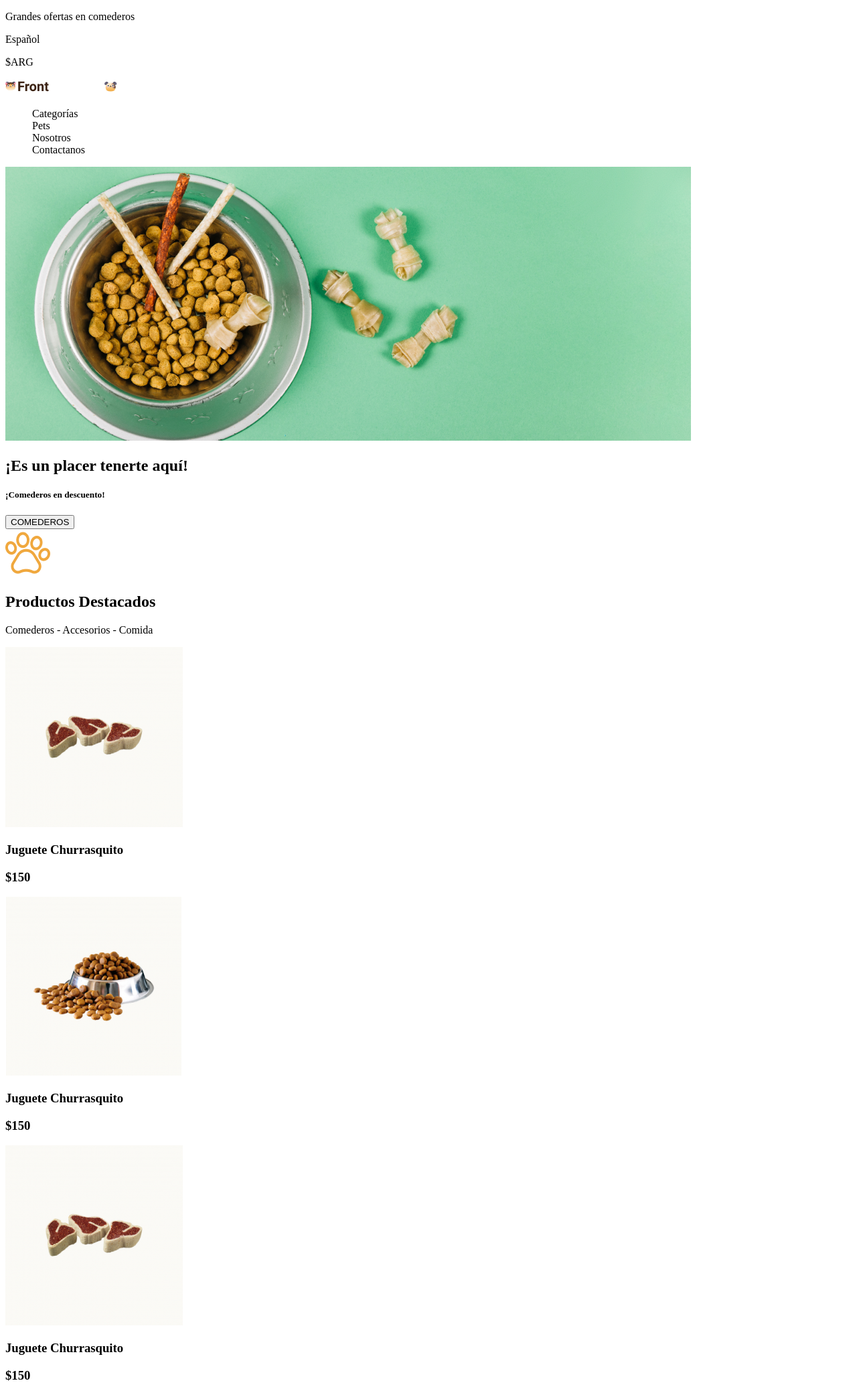
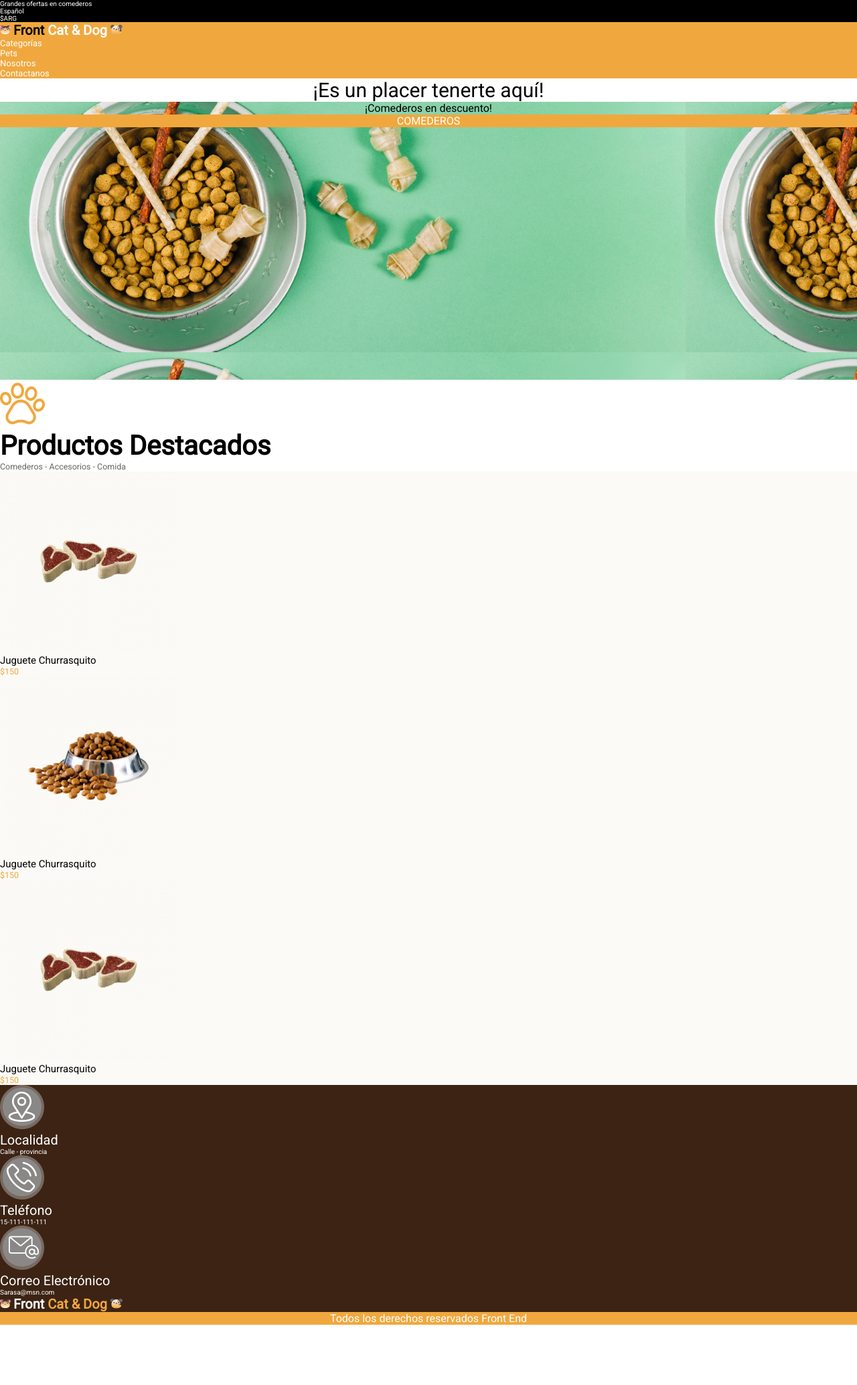
Before and after one commit to lautarodesouches/dh-front-end, a plain HTML site: page index.html in a window 1280 px wide. Shown: the top 2068 px of the page at 67% size. After the commit the page ends 1978 px from the top, so only its background shows below. Drawn offline with Linux system fonts and the light colour scheme.

Commit message:
css agregado

```diff
--- /dev/null
+++ b/css/style.css
@@ -0,0 +1,111 @@
+/* Font Awesome 6.1.0 */
+@import url("https://use.fontawesome.com/releases/v6.1.0/css/all.css");
+
+/* Google Fonts - Roboto */
+@import url('https://fonts.googleapis.com/css2?family=Roboto&display=swap');
+
+/* Global */
+
+*{
+    margin: 0;
+    padding: 0;
+    font-weight: 400;
+    font-family: 'Roboto', sans-serif;
+}
+
+/* Coustom */
+
+#menu-superior{
+    background-color: black;
+    color: white;
+    font-size: 10px;
+    font-weight: 400;
+}
+
+#menu-principal{
+    background-color: #F0A83E;
+    color: white;
+}
+
+#menu-principal nav{
+    font-size: 13px;
+}
+
+.logo span{
+    font-weight: 700;
+    font-size: 20px;
+}
+
+.text-black{
+    color: black;
+}
+
+#banner{
+    background-image: url('../img/background-banner.png');
+    height: 450px;
+    text-align: center;
+}
+
+#banner h1{
+    background-color: white;
+    color: black;
+    font-size: 30px;
+}
+
+#banner h2, h3{
+    font-size: 16px;
+}
+
+#banner h3{
+    background-color: #F0A83E;
+    color: white;
+}
+
+#productos{
+    font-size: 15px;
+}
+
+#productos h2{
+    font-size: 40px;
+    font-weight: 700;
+}
+
+#productos h5{
+    color: #666666;
+}
+
+#productos article{
+    background-color: #FBFAF6;
+}
+
+#productos article h4, h5{
+    font-weight: 500;
+}
+
+#productos article h5{
+    color: #F0A83E;
+}
+
+#contacto{
+    background-color: #3C2313;
+    color: white;
+    font-weight: 400;
+}
+
+#contacto h4{
+    font-size: 20px;
+}
+
+#contacto h5{
+    font-size: 10px
+}
+
+.text-orange{
+    color: #F0A83E;
+}
+
+footer{
+    text-align: center;
+    background-color: #F0A83E;
+    color: white;
+}
--- a/index.html
+++ b/index.html
@@ -4,7 +4,8 @@
     <meta charset="UTF-8">
     <meta http-equiv="X-UA-Compatible" content="IE=edge">
     <meta name="viewport" content="width=device-width, initial-scale=1.0">
-    <title>Clase 5-s</title>
+    <link rel="stylesheet" href="css/style.css">
+    <title>Clase 8-s</title>
 </head>
 <body>
     <header>
@@ -16,7 +17,12 @@
             </section>
         </section>
         <section id="menu-principal">
-            <img src="img/logo.png" alt="Logo">
+            <div class="logo">
+                <img src="img/gato.png" alt="Gato">
+                <span class="text-black">Front </span>
+                <span>Cat & Dog</span>
+                <img src="img/perro.png" alt="Perro">
+            </div>
             <nav>
                 <ul type="none">
                     <li>Categorías</li>
@@ -29,30 +35,68 @@
     </header>
     <main>
         <section id="banner">
-            <img src="img/background-banner.png" alt="Comedero para perro">
-            <h2>¡Es un placer tenerte aquí!</h2>
-            <h5>¡Comederos en descuento!</h5>
-            <button>COMEDEROS</button>
+            <h1>¡Es un placer tenerte aquí!</h1>
+            <h2>¡Comederos en descuento!</h2>
+            <h3>COMEDEROS</h3>
         </section>
         <section id="productos">
             <img src="img/patita-perro.png" alt="Patita de perro">
-            <h1>Productos Destacados</h1>
-            <p>Comederos - Accesorios - Comida</p>
+            <h2>Productos Destacados</h2>
+            <h5>Comederos - Accesorios - Comida</h5>
             <article>
                 <img src="img/juguete-churrasquito.png" alt="Juguete churrasquito">
-                <h3>Juguete Churrasquito</h3>
-                <h3>$150</h3>
+                <h4>Juguete Churrasquito</h4>
+                <h5>$150</h5>
             </article>
             <article>
                 <img src="img/comedero.png" alt="Comedero">
-                <h3>Juguete Churrasquito</h3>
-                <h3>$150</h3>
+                <h4>Juguete Churrasquito</h4>
+                <h5>$150</h5>
             </article>
             <article>
                 <img src="img/juguete-churrasquito.png" alt="Juguete churrasquito">
-                <h3>Juguete Churrasquito</h3>
-                <h3>$150</h3>
+                <h4>Juguete Churrasquito</h4>
+                <h5>$150</h5>
             </article>
+        </section>
+        <section id="contacto">
+            <div>
+                <div>
+                    <div>
+                        <img src="img/simbolo-ubicacion.png" alt="Símbolo ubicación">
+                    </div>
+                    <div>
+                        <h4>Localidad</h4>
+                        <h5>Calle - provincia</h5>
+                    </div>
+                </div>
+                <div>
+                    <div>
+                        <img src="img/telefono.png" alt="Teléfono">
+                    </div>
+                    <div>
+                        <h4>Teléfono</h4>
+                        <h5>15-111-111-111</h5>
+                    </div>
+                </div>
+                <div>
+                    <div>
+                        <img src="img/email.png" alt="Email">
+                    </div>
+                    <div>
+                        <h4>Correo Electrónico</h4>
+                        <h5>Sarasa@msn.com</h5>
+                    </div>
+                </div>
+            </div>
+            <div>
+                <div class="logo">
+                    <img src="img/gato.png" alt="Gato">
+                    <span>Front </span>
+                    <span class="text-orange">Cat & Dog</span>
+                    <img src="img/perro.png" alt="Perro">
+                </div>
+            </div>
         </section>
     </main>
     <footer>
```
Also changed, not shown: img/email.png (added), img/gato.png (added), img/logo.png (deleted), img/perro.png (added), img/simbolo-ubicacion.png (added), img/telefono.png (added).
